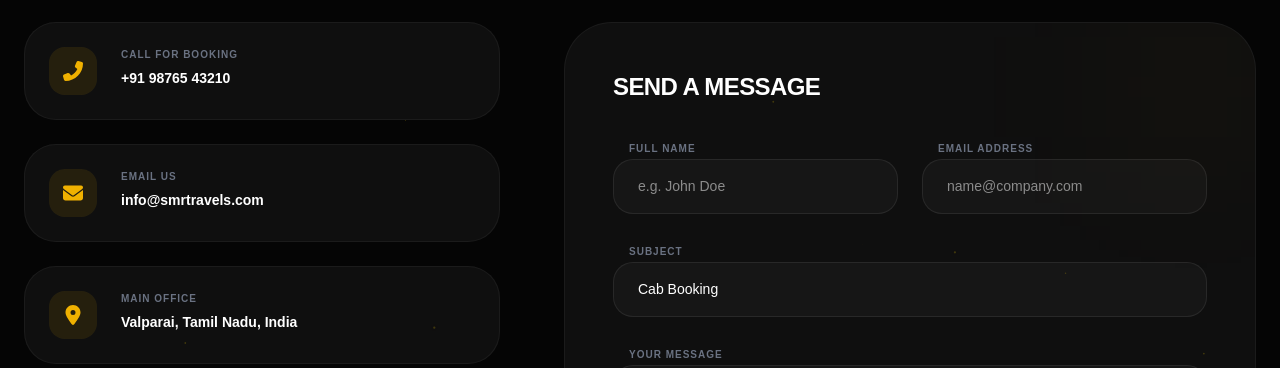
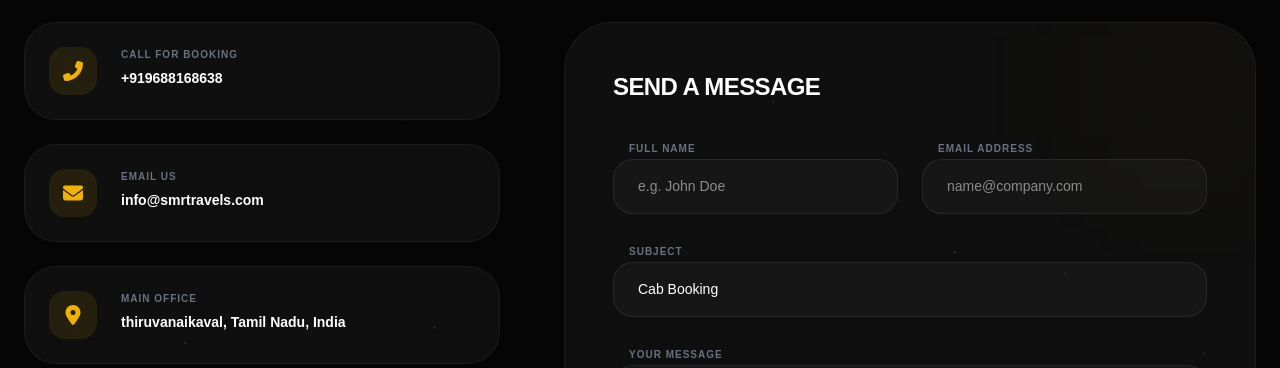
Before and after one commit to rushtamizha/smr-travels, a Next.js app: page /contact in a window 1280 px wide. Shown: the part 338-706 px from the top of the page. Built offline with nearby package versions, Linux system fonts and the light colour scheme; a web font is replaced by a local one.

Commit message:
Update page.js

```diff
--- a/app/contact/page.js
+++ b/app/contact/page.js
@@ -21,15 +21,15 @@ const ContactPage = () => {
     e.preventDefault();
     const text = `*New Inquiry via Website*%0A*Name:* ${formData.name}%0A*Email:* ${formData.email}%0A*Subject:* ${formData.subject}%0A*Message:* ${formData.message}`;
     // Replace with SMR Travels official number
-    window.open(`https://wa.me/91XXXXXXXXXX?text=${text}`, "_blank");
+    window.open(`https://wa.me/919688168638?text=${text}`, "_blank");
   };
 
   const contactDetails = [
     {
       icon: FaPhoneFlip,
       label: "Call for Booking",
-      value: "+91 98765 43210",
-      href: "tel:+919876543210"
+      value: "+919688168638",
+      href: "tel:+919688168638"
     },
     {
       icon: FaEnvelope,
@@ -40,7 +40,7 @@ const ContactPage = () => {
     {
       icon: FaLocationDot,
       label: "Main Office",
-      value: "Valparai, Tamil Nadu, India",
+      value: "thiruvanaikaval, Tamil Nadu, India",
       href: "#"
     },
     {
@@ -87,7 +87,7 @@ const ContactPage = () => {
 
             {/* Quick WhatsApp Button */}
             <a
-              href="https://wa.me/91XXXXXXXXXX"
+              href="https://wa.me/919688168638"
               className="flex items-center justify-center gap-3 w-full py-6 rounded-[2rem] bg-[#25D366] text-black font-black uppercase tracking-widest text-xs hover:scale-[1.02] transition-transform"
             >
               <FaWhatsapp size={20} />
```
